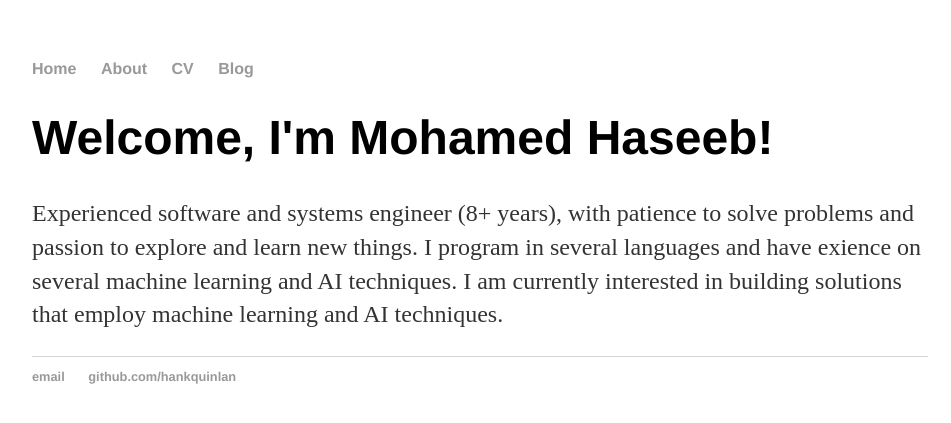
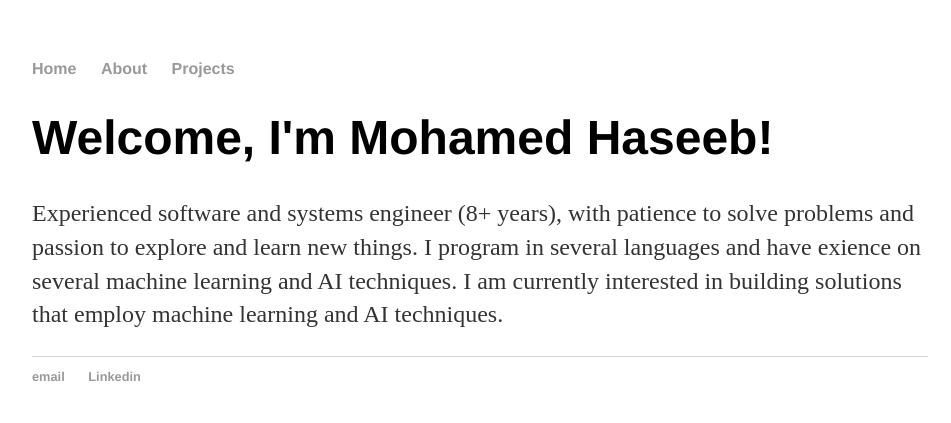
Before and after one commit to mohaseeb/mohaseeb.github.io, a Jekyll site: the page built from index.html, in a window 1280 px wide. Shown: the top 423 px of the page, without its empty margins (160-1111 px from the left). Built offline with Jekyll 4.4.1, drawn with Linux system fonts in a browser that asks for light colours.

Commit message:
Update default.html

```diff
--- a/_layouts/default.html
+++ b/_layouts/default.html
@@ -10,8 +10,9 @@
 	    		<ul>
 	        		<li><a href="/">Home</a></li>
 		        	<li><a href="/about">About</a></li>
-	        		<li><a href="/cv">CV</a></li>
-	        		<li><a href="/blog">Blog</a></li>
+		        	<li><a href="/projects">Projects</a></li>
+	        		<!--li><a href="/cv">CV</a></li-->
+	        		<!--li><a href="/blog">Blog</a></li-->
 	    		</ul>
 			</nav>
 			<div class="container">
@@ -21,8 +22,9 @@
 			</div><!-- /.container -->
 			<footer>
 	    		<ul>
-	        		<li><a href="mailto:hankquinlanhub@gmail.com">email</a></li>
-	        		<li><a href="https://github.com/hankquinlan">github.com/hankquinlan</a></li>
+	        		<li><a href="mailto:mohamedaziz52@gmail.com">email</a></li>
+	        		<li><a href="https://se.linkedin.com/in/mohamed-abdulaziz-ali-haseeb-a3a59a34
+">Linkedin</a></li>
 				</ul>
 			</footer>
 		</body>
```
